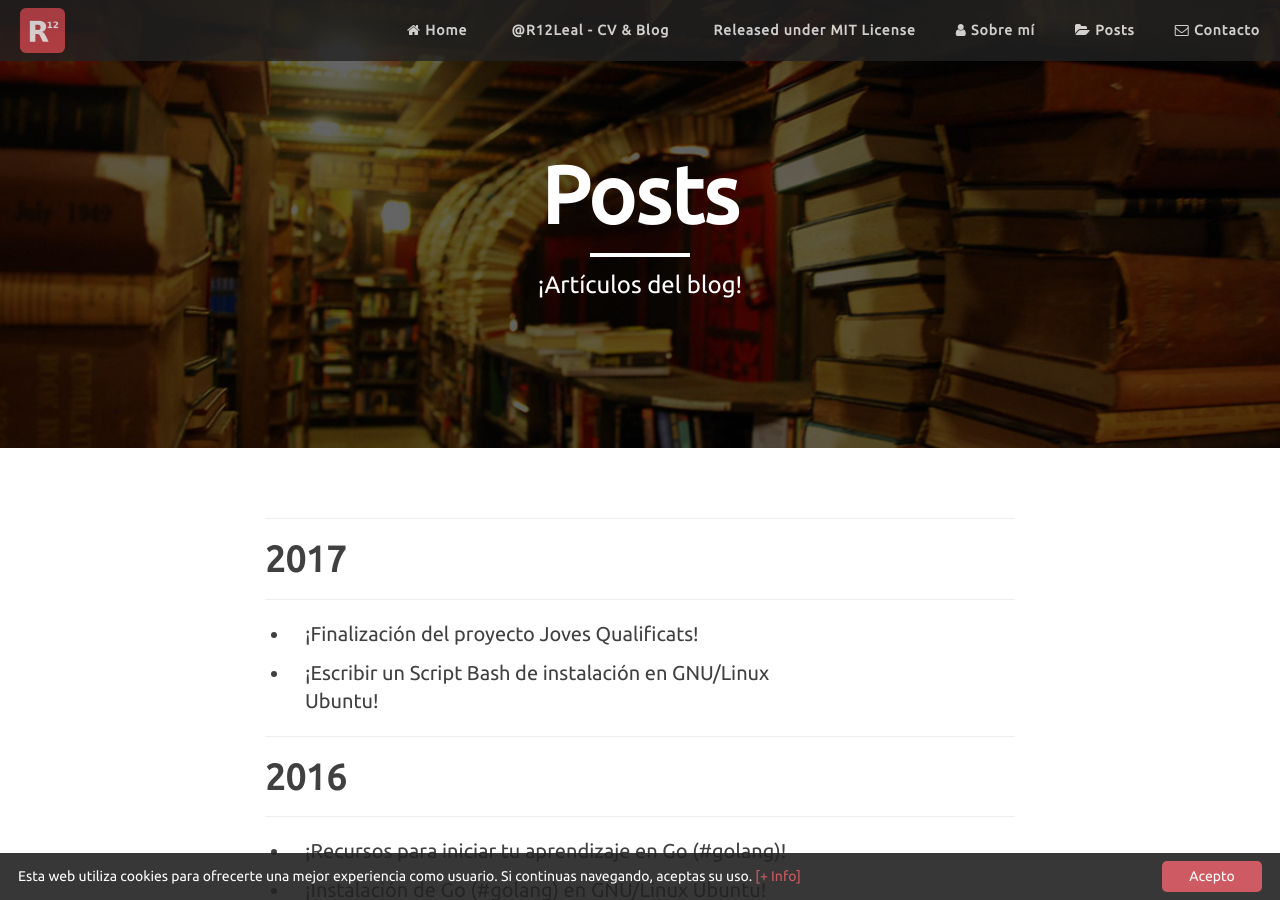
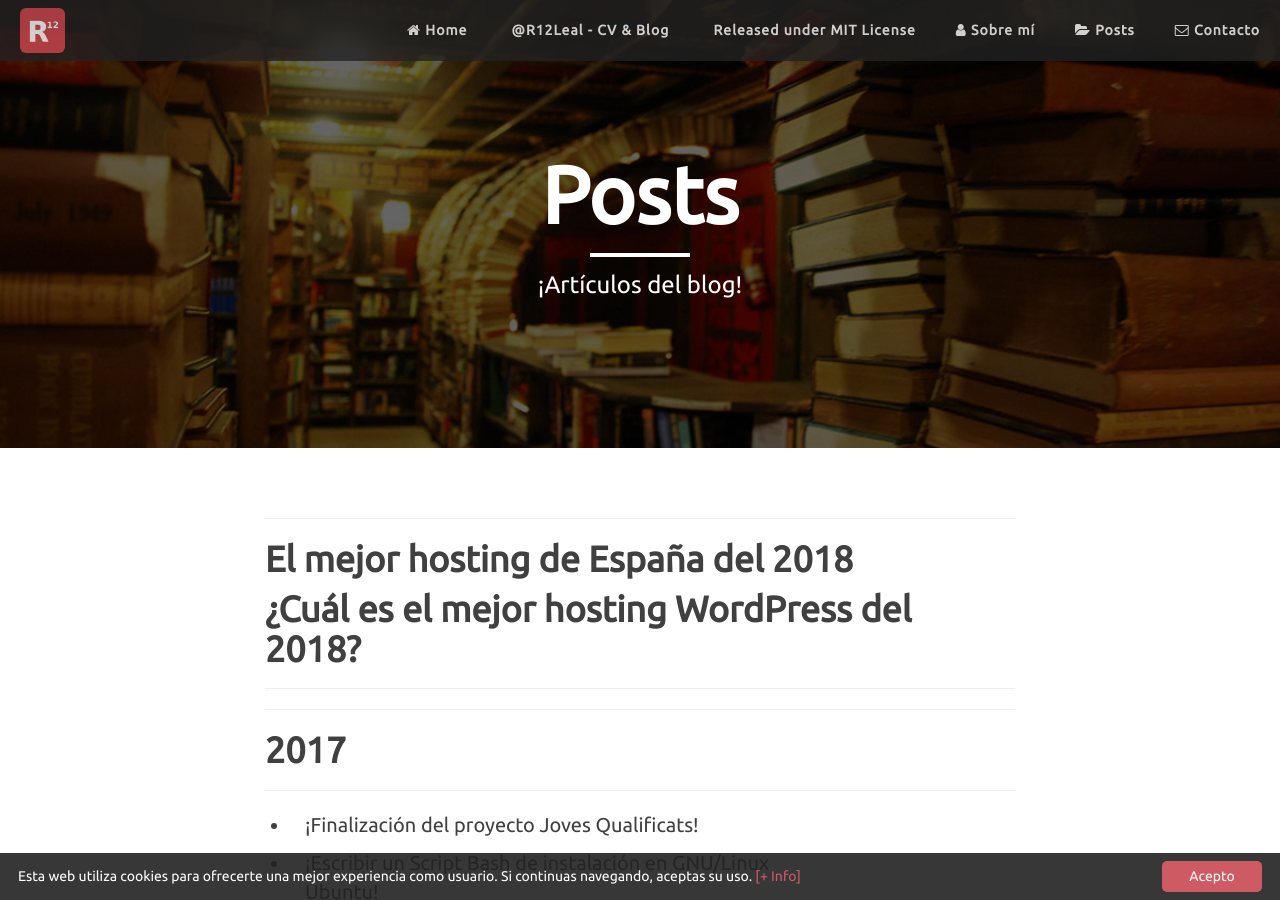
Before and after one commit to R12Leal/R12Leal.github.io, a Jekyll site: the page built from posts.html, in a window 1280 px wide and 900 px high. Built offline with Jekyll 4.4.1, drawn with Linux system fonts in a browser that asks for light colours; nearby versions of some CDN libraries; comment, search, counter and statistics services are not loaded.

Commit message:
commit 04/12/2018 - Actualización Posts

```diff
--- a/posts.html
+++ b/posts.html
@@ -5,8 +5,12 @@ description:    "¡Artículos del blog!"
 header-img:     "img/page/posts.jpg"
 ico:            folder-open
 sitemap:
-  lastmod: 2015-11-11
+  lastmod: 2018-12-04
 ---
+<hr />
+  <h3 class="section-heading"><a itemprop="url" href="https://seoparanichos.com/mejor-hosting-espana/" target="_blank"><span itemprop="name headline">El mejor hosting de España del 2018</span</a></h3>
+  <h3 class="section-heading"><a itemprop="url" href="https://seoparanichos.com/mejor-hosting-wordpress/" target="_blank"><span itemprop="name headline">¿Cuál es el mejor hosting WordPress del 2018?</span</a></h3>
+<hr />
 {% for post in site.posts %}
   {% unless post.next %}
     <hr />
```
Also changed, not shown: img/page/img_posts/seo_para_nichos.png (added).
